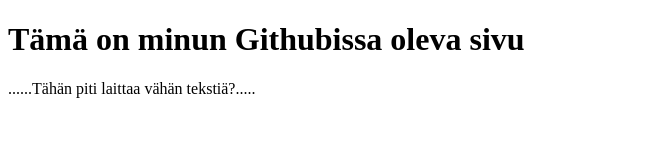
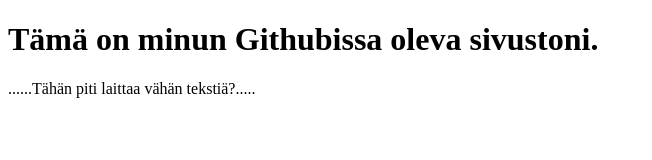
Before and after one commit to ALMSchool/ALMSchool.CentriaRepo.io, a plain HTML site: page index.html in a window 1280 px wide. Shown: the whole page, without its empty margins (0-652 px from the left). Drawn offline with Linux system fonts and the light colour scheme.

Commit message:
Commit the commit

```diff
--- a/index.html
+++ b/index.html
@@ -5,7 +5,7 @@
 </head>
 <body>
 
-<h1>Tämä on minun Githubissa oleva sivu</h1>
+<h1>Tämä on minun Githubissa oleva sivustoni.</h1>
 <p>......Tähän piti laittaa vähän tekstiä?.....</p>
 
 </body>
```
